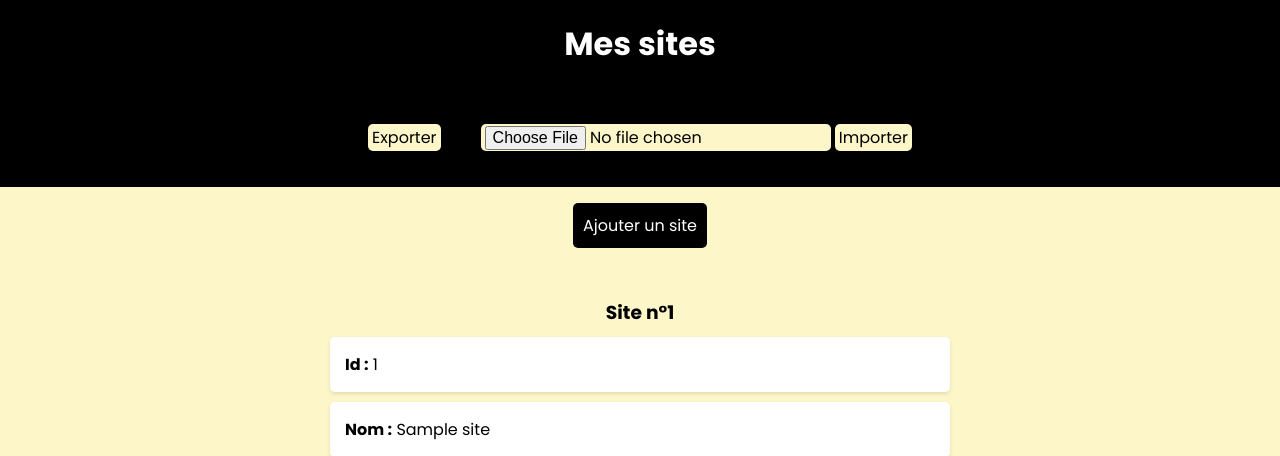
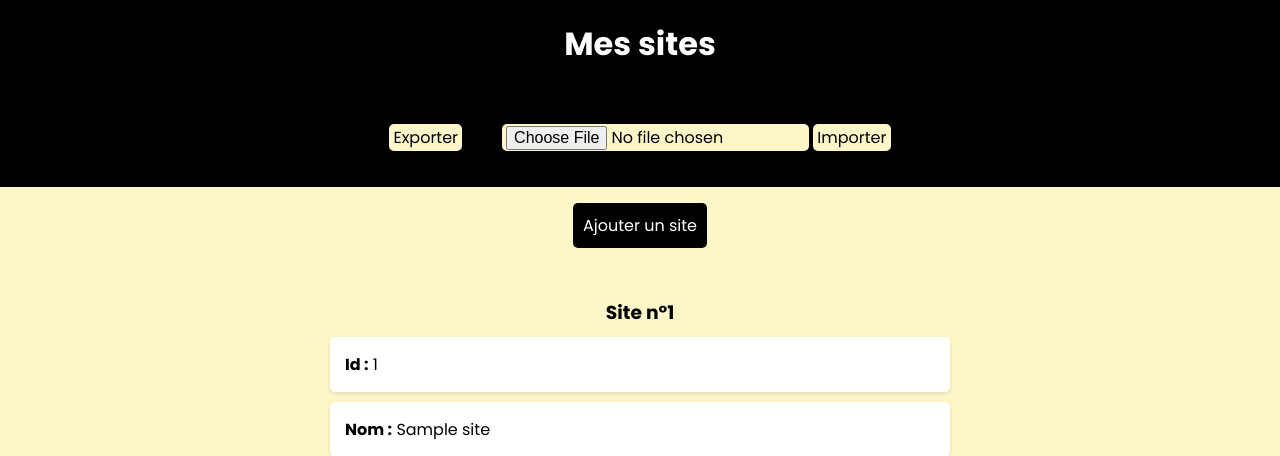
Before and after one commit to Drazz34/b3-c1-django-RICHARD-RAHMOUNE-VERLYCK-VILLAC, a Django app: template app_password_manager/templates/index.html in a window 1280 px wide. Shown: the top 456 px of the page. Run offline with Django 3.2, Linux system fonts and the light colour scheme; the template is opened without the code that fills it: most values are stand-ins (such as "Sample title", 1, 10 or a date in 2020).

Commit message:
edit input type file css

```diff
--- a/app_password_manager/static/app_password_manager/css/style.css
+++ b/app_password_manager/static/app_password_manager/css/style.css
@@ -12,6 +12,10 @@ input[type="submit"], button[type="button"], button[type="submit"] {
 
 input[type="submit"]:hover, button[type="button"]:hover, button[type="submit"]:hover {
     cursor: pointer;
+}
+
+input[type="file"] {
+    width: 307px
 }
 
 body {
```
